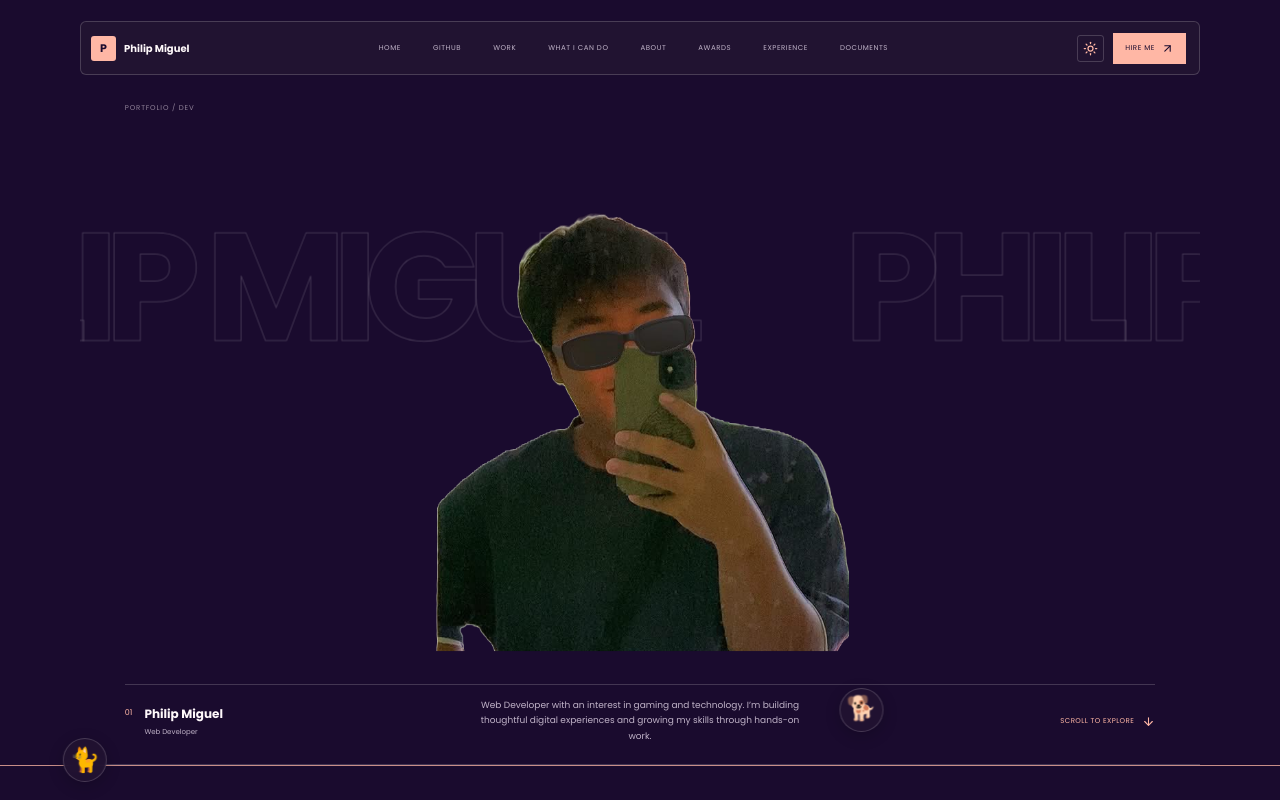
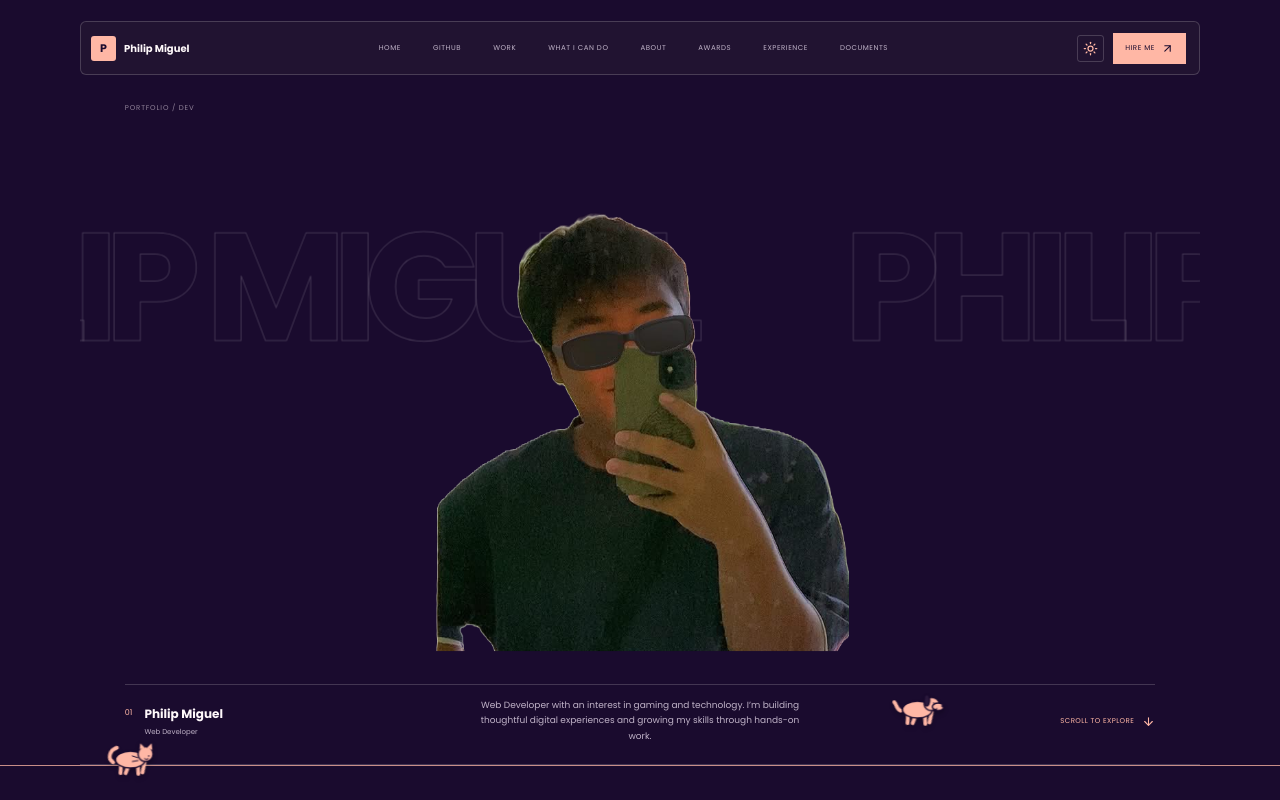
Before and after one commit to Philip13-Nys/My-Portfolio, a React (Vite) app: page / in a window 1280 px wide. Shown: the top 800 px of the page. Built offline with nearby package versions, Linux system fonts and the light colour scheme; no server answers.

Commit message:
Animate cat and dog companions running

```diff
--- a/src/App.tsx
+++ b/src/App.tsx
@@ -55,11 +55,9 @@ function PixelLabel({ children }: { children: React.ReactNode }) {
 
 function MovingPet({
   kind,
-  emoji,
   sound,
 }: {
   kind: "cat" | "dog";
-  emoji: string;
   sound: string;
 }) {
   const [reacting, setReacting] = useState(false);
@@ -95,19 +93,57 @@ function MovingPet({
         title={`Pet the ${kind}`}
         onClick={interact}
       >
-        <span className="pet-emoji" aria-hidden="true">
-          {emoji}
-        </span>
+        <PetArt kind={kind} />
       </button>
     </div>
+  );
+}
+
+function PetArt({ kind }: { kind: "cat" | "dog" }) {
+  const isCat = kind === "cat";
+
+  return (
+    <svg className={`pet-art pet-art--${kind}`} viewBox="0 0 64 44" aria-hidden="true">
+      <g className="pet-tail">
+        {isCat ? (
+          <path d="M13 27C5 25 6 15 12 11" />
+        ) : (
+          <path d="M12 25C6 24 6 19 3 18" />
+        )}
+      </g>
+      <g className="pet-legs">
+        <path className="pet-leg pet-leg--one" d="M19 28l-2 10" />
+        <path className="pet-leg pet-leg--two" d="M27 30l1 9" />
+        <path className="pet-leg pet-leg--three" d="M37 29l-1 10" />
+        <path className="pet-leg pet-leg--four" d="M44 27l3 11" />
+      </g>
+      <g className="pet-body">
+        <ellipse cx="29" cy="25" rx="16" ry="9" />
+        {isCat ? (
+          <>
+            <circle cx="45" cy="19" r="8" />
+            <path d="M38 14l1-8 6 6M46 12l6-6 1 9" />
+            <path className="pet-face-detail" d="M48 21h1m-5 3q2 2 4 0m-11-1-6-2m6 5-6 1" />
+          </>
+        ) : (
+          <>
+            <ellipse cx="44" cy="19" rx="8" ry="7" />
+            <ellipse className="pet-ear" cx="39" cy="15" rx="3" ry="6" />
+            <ellipse cx="51" cy="22" rx="6" ry="4" />
+            <path className="pet-face-detail" d="M46 18h1m3 6q-2 2-4 0" />
+            <circle className="pet-nose" cx="56" cy="21" r="1.6" />
+          </>
+        )}
+      </g>
+    </svg>
   );
 }
 
 function PetCompanions() {
   return (
     <div className="pet-companions" role="group" aria-label="Interactive pets">
-      <MovingPet kind="cat" emoji="🐈" sound="Meow!" />
-      <MovingPet kind="dog" emoji="🐕" sound="Woof!" />
+      <MovingPet kind="cat" sound="Meow!" />
+      <MovingPet kind="dog" sound="Woof!" />
     </div>
   );
 }
--- a/src/styles.css
+++ b/src/styles.css
@@ -3866,44 +3866,39 @@ video {
   left: 16px;
   bottom: 18px;
   display: grid;
-  width: 44px;
+  width: 60px;
   justify-items: center;
-  animation: pet-wander 30s ease-in-out infinite alternate;
+  animation: pet-wander 22s ease-in-out infinite alternate;
   pointer-events: auto;
   will-change: transform;
 }
 
 .pet-walker--dog {
   bottom: 68px;
-  animation-duration: 38s;
-  animation-delay: -19s;
+  animation-duration: 29s;
+  animation-delay: -14.5s;
 }
 
 .pet-button {
   position: relative;
   display: grid;
-  width: 44px;
-  height: 44px;
+  width: 60px;
+  height: 48px;
   place-items: center;
   padding: 0;
-  border: 1px solid var(--line);
-  border-radius: 50%;
-  background: color-mix(in srgb, var(--panel) 88%, transparent);
+  border: 0;
+  border-radius: 8px;
+  background: transparent;
   color: var(--text);
-  box-shadow: 0 4px 16px #0003;
   cursor: pointer;
-  backdrop-filter: blur(6px);
   transition:
-    border-color 180ms ease,
-    background-color 180ms ease,
     transform 180ms ease;
 }
 
 .pet-button:hover,
 .pet-button:focus-visible {
-  transform: translateY(-3px) scale(1.06);
-  border-color: var(--accent);
-  background: var(--panel-raised);
+  transform: translateY(-2px) scale(1.05);
+  filter: drop-shadow(0 3px 5px color-mix(in srgb, var(--accent) 45%, transparent));
 }
 
 .pet-button:focus-visible {
@@ -3911,19 +3906,80 @@ video {
   outline-offset: 3px;
 }
 
-.pet-emoji {
+.pet-art {
   display: block;
-  font-size: 24px;
-  line-height: 1;
-  animation: pet-step 520ms ease-in-out infinite alternate;
-}
-
-.pet-walker--dog .pet-emoji {
-  animation-delay: -260ms;
-}
-
-.pet-button.is-reacting .pet-emoji {
-  animation: pet-hop 260ms ease-in-out 3 alternate;
+  width: 60px;
+  height: 44px;
+  overflow: visible;
+  filter: drop-shadow(0 3px 2px #0003);
+}
+
+.pet-body {
+  animation: pet-run-bob 240ms ease-in-out infinite alternate;
+  transform-box: fill-box;
+  transform-origin: center bottom;
+}
+
+.pet-body ellipse,
+.pet-body circle,
+.pet-body > path:not(.pet-face-detail) {
+  fill: var(--accent);
+  stroke: var(--accent-text);
+  stroke-width: 1.5;
+  stroke-linejoin: round;
+}
+
+.pet-body .pet-ear {
+  fill: var(--panel-raised);
+}
+
+.pet-body .pet-face-detail {
+  fill: none;
+  stroke: var(--accent-text);
+  stroke-width: 1;
+  stroke-linecap: round;
+}
+
+.pet-body .pet-nose {
+  fill: var(--accent-text);
+  stroke: none;
+}
+
+.pet-legs .pet-leg {
+  fill: none;
+  stroke: var(--accent);
+  stroke-width: 4;
+  stroke-linecap: round;
+  animation: pet-run-leg 240ms ease-in-out infinite alternate;
+  transform-box: fill-box;
+  transform-origin: top center;
+}
+
+.pet-leg--two,
+.pet-leg--four {
+  animation-delay: -120ms !important;
+}
+
+.pet-tail {
+  fill: none;
+  stroke: var(--accent);
+  stroke-width: 4;
+  stroke-linecap: round;
+  animation: pet-tail-wag 280ms ease-in-out infinite alternate;
+  transform-box: fill-box;
+  transform-origin: right center;
+}
+
+.pet-art--dog .pet-tail {
+  animation-duration: 180ms;
+}
+
+.pet-button.is-reacting .pet-art {
+  animation: pet-hop 280ms ease-in-out 3 alternate;
+}
+
+.pet-button.is-reacting .pet-tail {
+  animation-duration: 90ms;
 }
 
 .pet-sound {
@@ -3956,13 +4012,31 @@ video {
     transform: translateX(0);
   }
   to {
-    transform: translateX(calc(100vw - 76px));
-  }
-}
-
-@keyframes pet-step {
+    transform: translateX(calc(100vw - 92px));
+  }
+}
+
+@keyframes pet-run-bob {
   to {
-    transform: translateY(-3px) rotate(-4deg);
+    transform: translateY(-2px);
+  }
+}
+
+@keyframes pet-run-leg {
+  from {
+    transform: rotate(28deg);
+  }
+  to {
+    transform: rotate(-28deg);
+  }
+}
+
+@keyframes pet-tail-wag {
+  from {
+    transform: rotate(-12deg);
+  }
+  to {
+    transform: rotate(18deg);
   }
 }
 
@@ -3976,23 +4050,24 @@ video {
   .pet-walker {
     left: 10px;
     bottom: calc(12px + env(safe-area-inset-bottom));
-    width: 40px;
-    animation-duration: 36s;
+    width: 52px;
+    animation-duration: 26s;
   }
 
   .pet-walker--dog {
     bottom: calc(58px + env(safe-area-inset-bottom));
-    animation-duration: 44s;
-    animation-delay: -22s;
+    animation-duration: 34s;
+    animation-delay: -17s;
   }
 
   .pet-button {
-    width: 40px;
-    height: 40px;
-  }
-
-  .pet-emoji {
-    font-size: 22px;
+    width: 52px;
+    height: 44px;
+  }
+
+  .pet-art {
+    width: 52px;
+    height: 38px;
   }
 
   @keyframes pet-wander {
@@ -4000,15 +4075,17 @@ video {
       transform: translateX(0);
     }
     to {
-      transform: translateX(calc(100vw - 60px));
+      transform: translateX(calc(100vw - 72px));
     }
   }
 }
 
 @media (prefers-reduced-motion: reduce) {
   .pet-walker,
-  .pet-emoji,
-  .pet-button.is-reacting .pet-emoji {
+  .pet-body,
+  .pet-legs .pet-leg,
+  .pet-tail,
+  .pet-button.is-reacting .pet-art {
     animation: none;
   }
 
```
